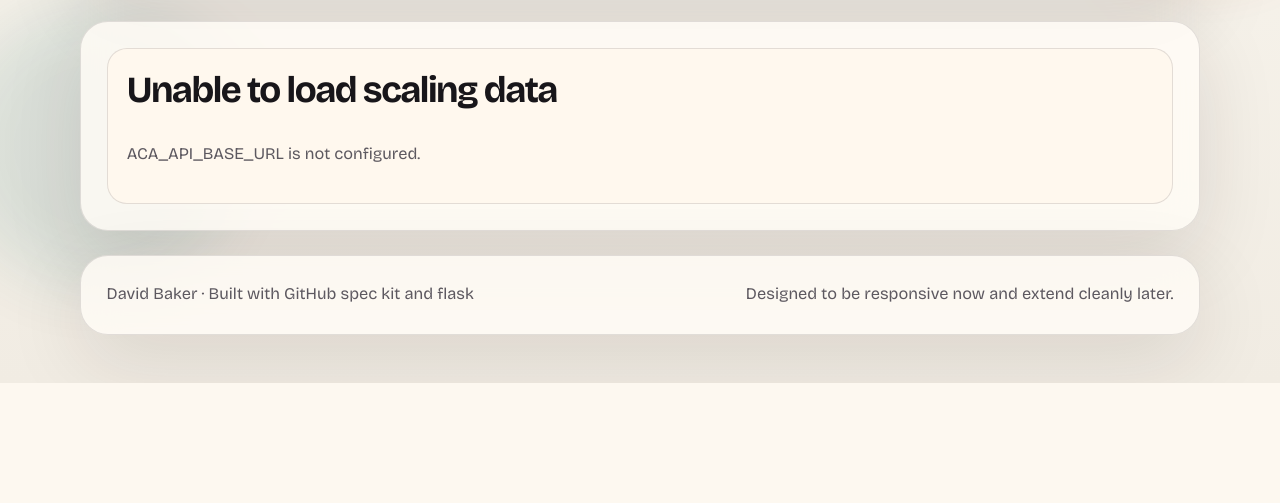
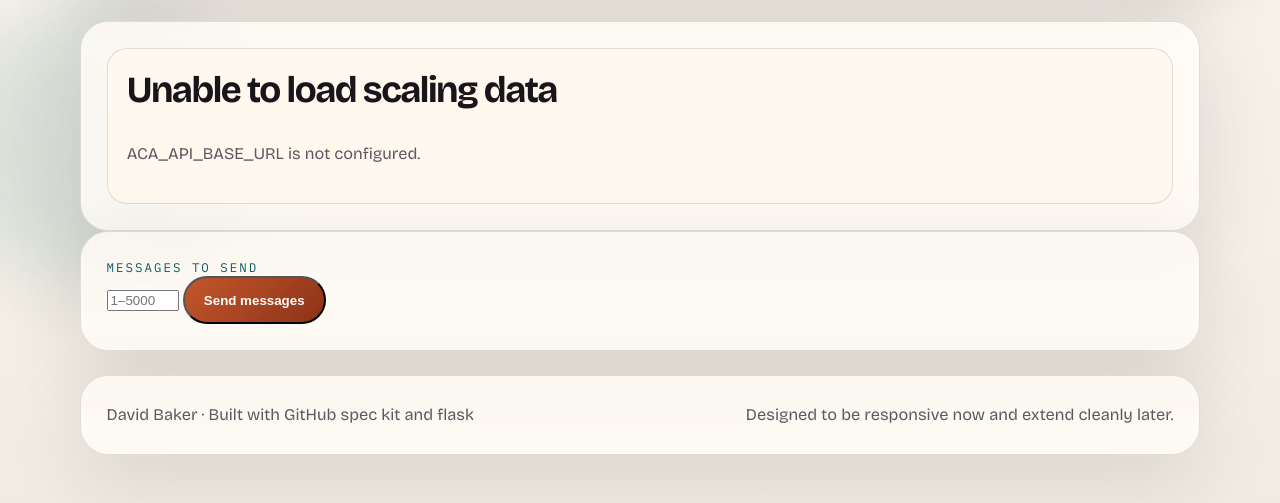
Before and after one commit to dabaker6/personal_website, a Flask app: page /scaling in a window 1280 px wide. Shown: the part 446-949 px from the top of the page. Before the commit the page ends 829 px from the top, so only its background shows below. Run offline with Flask 3, Linux system fonts and the light colour scheme.

Commit message:
specs/005-aca-scaling-dashboard/tasks.md T007

```diff
--- a/templates/scaling.html
+++ b/templates/scaling.html
@@ -7,6 +7,13 @@
     <p class="lead-copy">{{ page.intro }}</p>
 </section>
 
+<div class="dashboard-container"
+    data-polling-interval-ms="{{ polling_interval_ms }}"
+    data-max-monitoring-seconds="{{ max_monitoring_seconds }}"
+    data-zero-replica-timeout-seconds="{{ zero_replica_timeout_seconds }}"
+    data-min-messages="{{ min_messages }}"
+    data-max-messages="{{ max_messages }}"
+>
     <section class="panel-stack">
         {% if error_message %}
         <article class="fallback-card" role="status">
@@ -28,4 +35,32 @@
         </div>
         {% endif %}
     </section>
+
+    <section class="panel-stack">
+        <form class="send-form" data-send-form>
+            <label for="message-count-input" class="eyebrow">Messages to send</label>
+            <div class="send-form-row">
+                <input
+                    id="message-count-input"
+                    type="number"
+                    name="count"
+                    min="{{ min_messages }}"
+                    max="{{ max_messages }}"
+                    placeholder="{{ min_messages }}–{{ max_messages }}"
+                    autocomplete="off"
+                    data-count-input
+                >
+                <button class="button-primary" type="submit" data-send-button>Send messages</button>
+            </div>
+            <p class="send-form-error" data-inline-error hidden></p>
+        </form>
+
+        <p class="status-message" data-status-message hidden></p>
+
+        <div class="chart-section" data-chart-section hidden>
+            <p class="eyebrow">Queue depth over time</p>
+        </div>
+    </section>
+</div>
+<script src="{{ url_for('static', filename='js/scaling.js') }}"></script>
 {% endblock %}
```
Also changed, not shown: specs/005-aca-scaling-dashboard/tasks.md (+1 -1 lines). Lines whose indentation alone changed are shown as unchanged.
